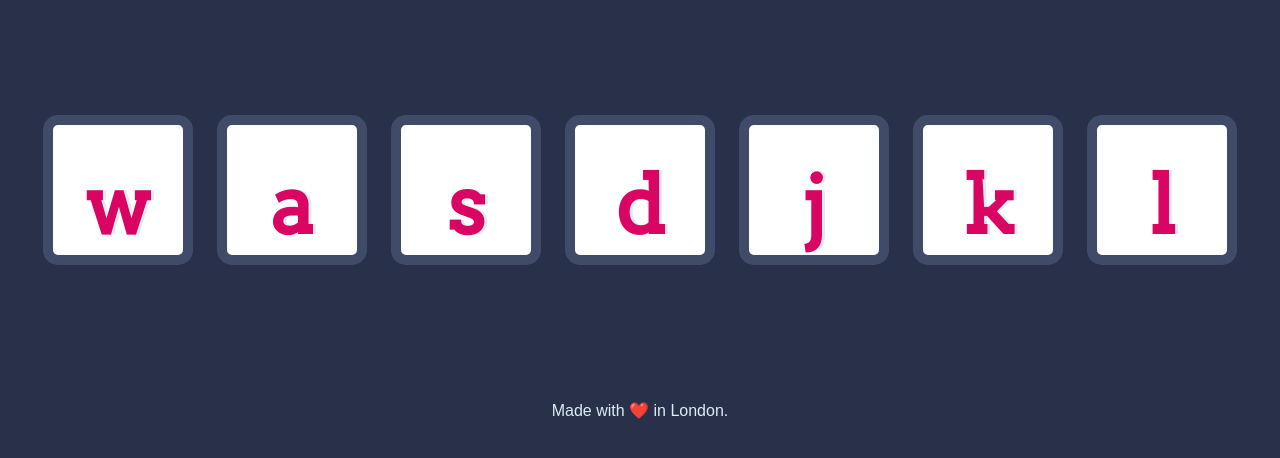
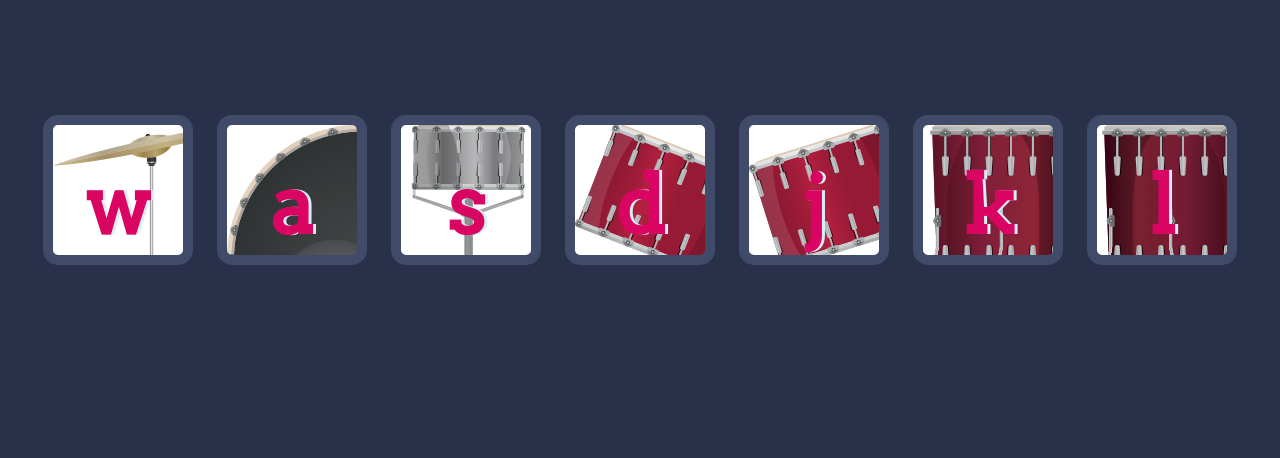
Before and after one commit to tobiasprima/Drum_Kit_Web, a plain HTML site: page index.html in a window 1280 px wide. Shown: the part 174-632 px from the top of the page. Drawn offline with Linux system fonts and the light colour scheme.

Commit message:
Added background to buttons

```diff
--- a/index.html
+++ b/index.html
@@ -20,11 +20,6 @@
     <button class="k drum">k</button>
     <button class="l drum">l</button>
   </div>
-
-
-  <footer>
-    Made with ❤️ in London.
-  </footer>
   <script src="index.js"></script>
 </body>
 
--- a/index.js
+++ b/index.js
@@ -1,5 +1,7 @@
+var audio = new Audio('sounds/tom-1.mp3');
+
 for (var i = 0; i < document.querySelectorAll('.drum').length; i++) {
     document.querySelectorAll('button')[i].addEventListener("click", function () {
-        alert('I got clicked!');
+        audio.play();
     });
 }
--- a/styles.css
+++ b/styles.css
@@ -17,31 +17,31 @@ footer {
 }
 
 .w {
-
+  background: url(images/crash.png);
 }
 
 .a {
-
+  background: url(images/kick.png);
 }
 
 .s {
-
+  background: url(images/snare.png);
 }
 
 .d {
-
+  background: url(images/tom1.png);
 }
 
 .j {
-
+  background: url(images/tom2.png);
 }
 
 .k {
-
+  background: url(images/tom3.png);
 }
 
 .l {
-
+  background: url(images/tom4.png);
 }
 
 .set {
```
